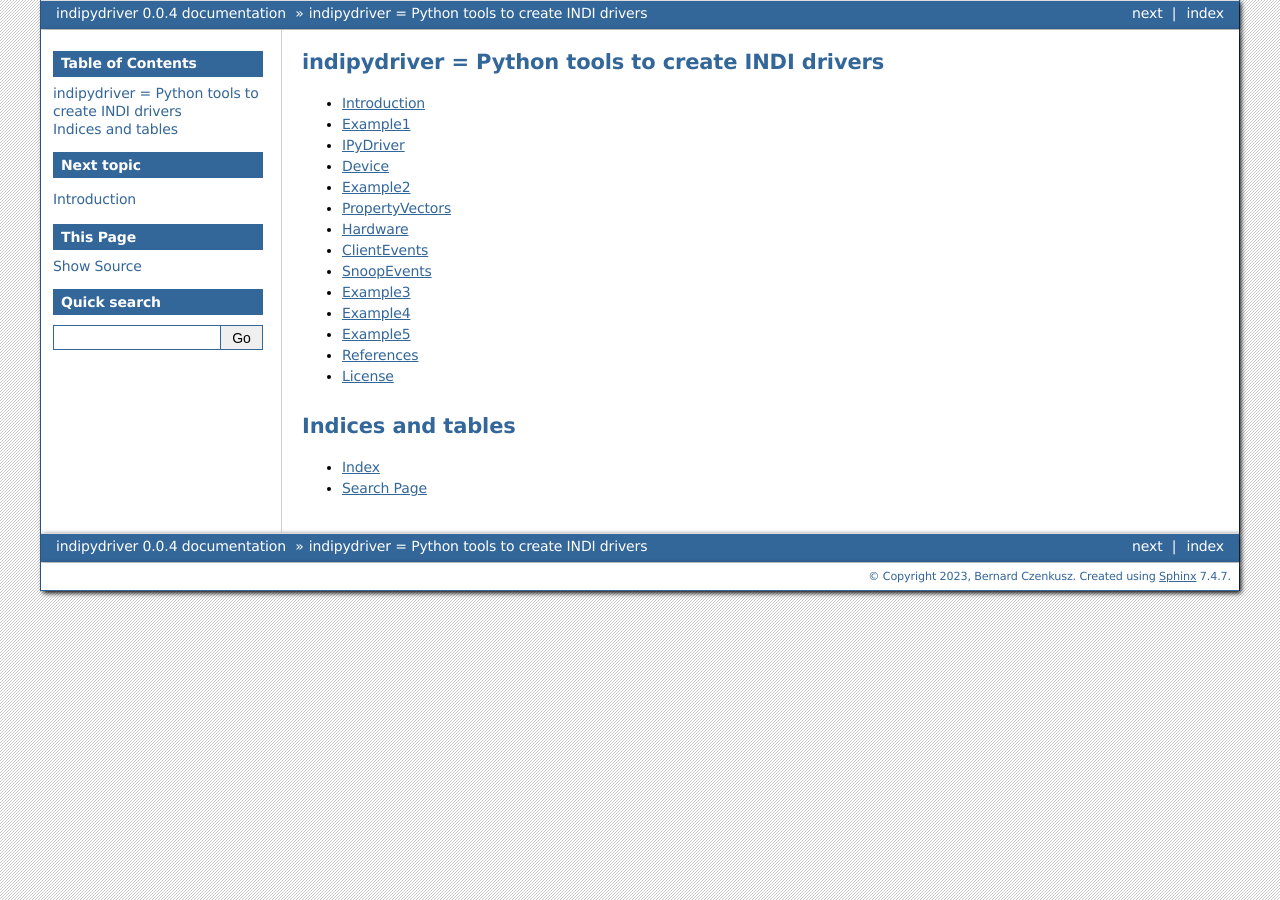
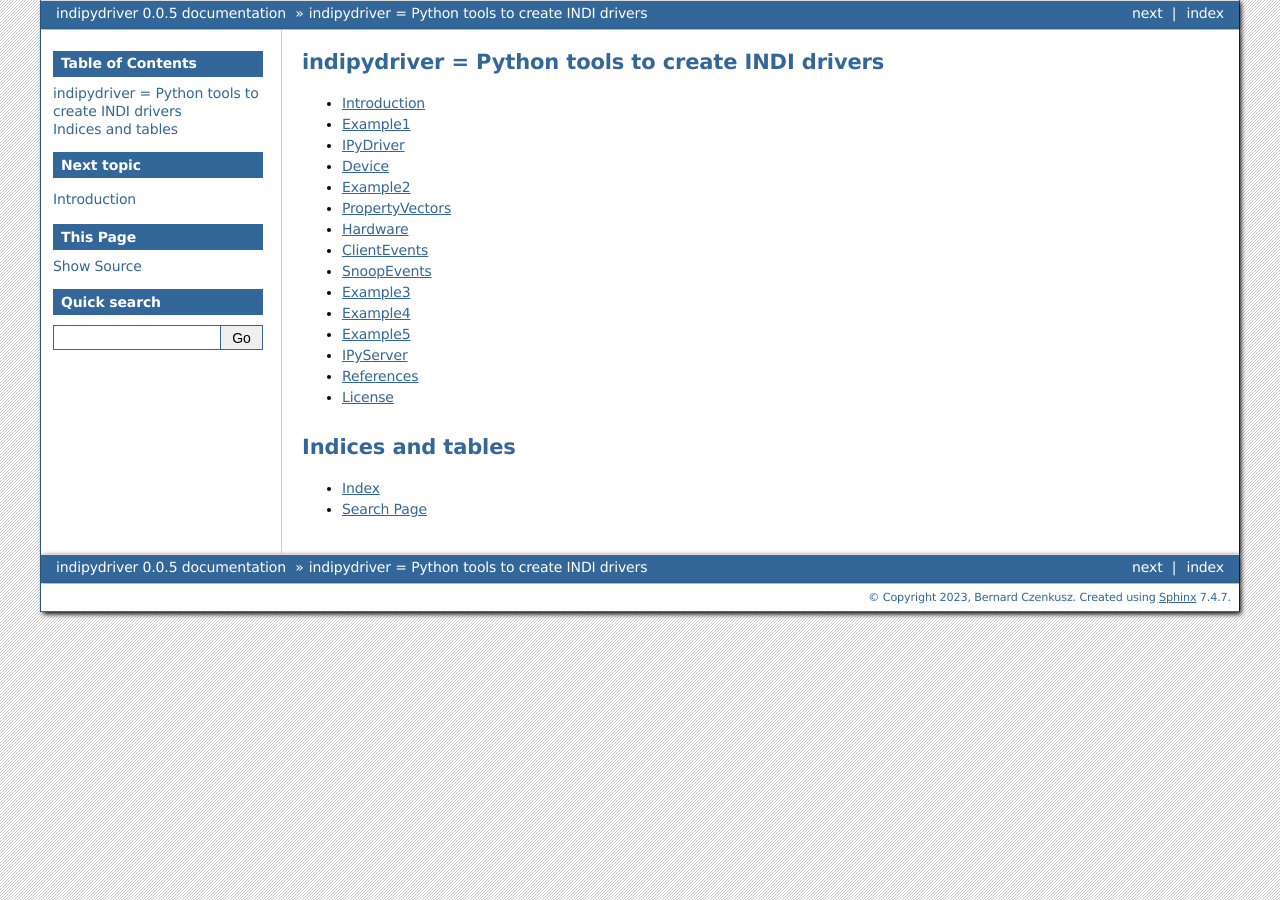
Before and after one commit to bernie-skipole/indipydriver, a Sphinx documentation site: the page built from docs/source/index.rst, in a window 1280 px wide. Built offline with Sphinx 7.4.7, drawn with Linux system fonts in a browser that asks for light colours.

Commit message:
version 0.0.5

```diff
--- a/docs/source/conf.py
+++ b/docs/source/conf.py
@@ -25,7 +25,7 @@ copyright = '2023, Bernard Czenkusz'
 author = 'Bernard Czenkusz'
 
 # The full version, including alpha/beta/rc tags
-release = '0.0.4'
+release = '0.0.5'
 
 # ---------------------- Added to get readthedocs to build, by BC
 master_doc = 'index'
--- a/docs/source/index.rst
+++ b/docs/source/index.rst
@@ -18,6 +18,7 @@ indipydriver = Python tools to create INDI drivers
    usage/example3
    usage/example4
    usage/example5
+   usage/ipyserver
    usage/references
    usage/license
 
--- a/indipydriver/__init__.py
+++ b/indipydriver/__init__.py
@@ -4,6 +4,6 @@ from .ipydriver import IPyDriver, Device
 from .propertyvectors import SwitchVector, LightVector, TextVector, BLOBVector, NumberVector
 from .propertymembers import SwitchMember, LightMember, TextMember, BLOBMember, NumberMember
 from .events import getProperties, enableBLOB, newSwitchVector, newTextVector, newNumberVector, newBLOBVector, Message, delProperty, defSwitchVector, defTextVector, defNumberVector, defLightVector, defBLOBVector, setSwitchVector, setTextVector, setNumberVector, setLightVector, setBLOBVector
+from .ipyserver import IPyServer
 
-
-version = "0.0.4"
+version = "0.0.5"
--- a/pyproject.toml
+++ b/pyproject.toml
@@ -7,7 +7,7 @@ name = "indipydriver"
 authors = [{name = "Bernard Czenkusz", email = "bernie@skipole.co.uk"}]
 license = {file = "LICENSE"}
 classifiers = ["License :: OSI Approved :: MIT License", "Operating System :: POSIX :: Linux","Topic :: Scientific/Engineering :: Astronomy", "Topic :: Scientific/Engineering :: Interface Engine/Protocol Translator"]
-version = "0.0.4"
+version = "0.0.5"
 description="Pure python package, with no dependencies, providing a set of classes which can be used to create an INDI driver."
 readme = "README.md"
 requires-python = ">=3.10"
```
Also changed, not shown: docs/source/usage/ipyserver.rst (added, +25 -0 lines), 1 other file.
